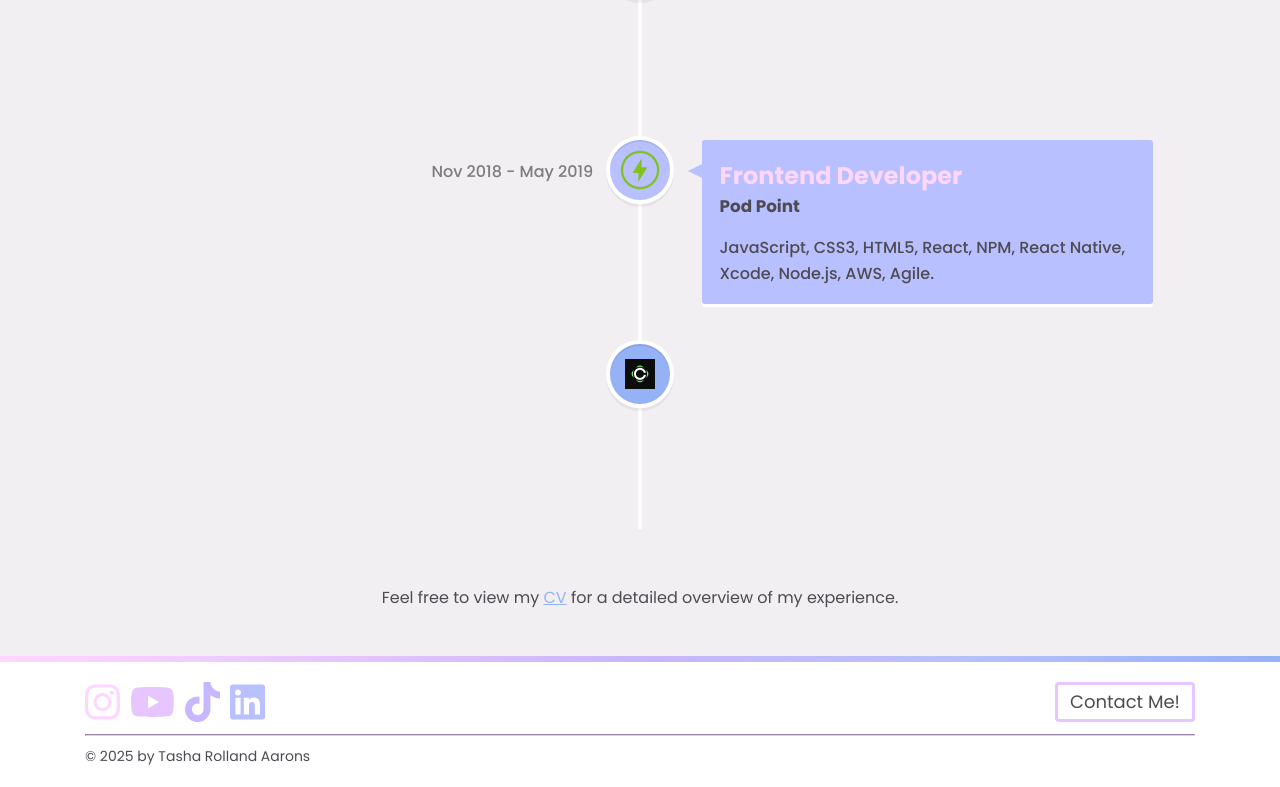
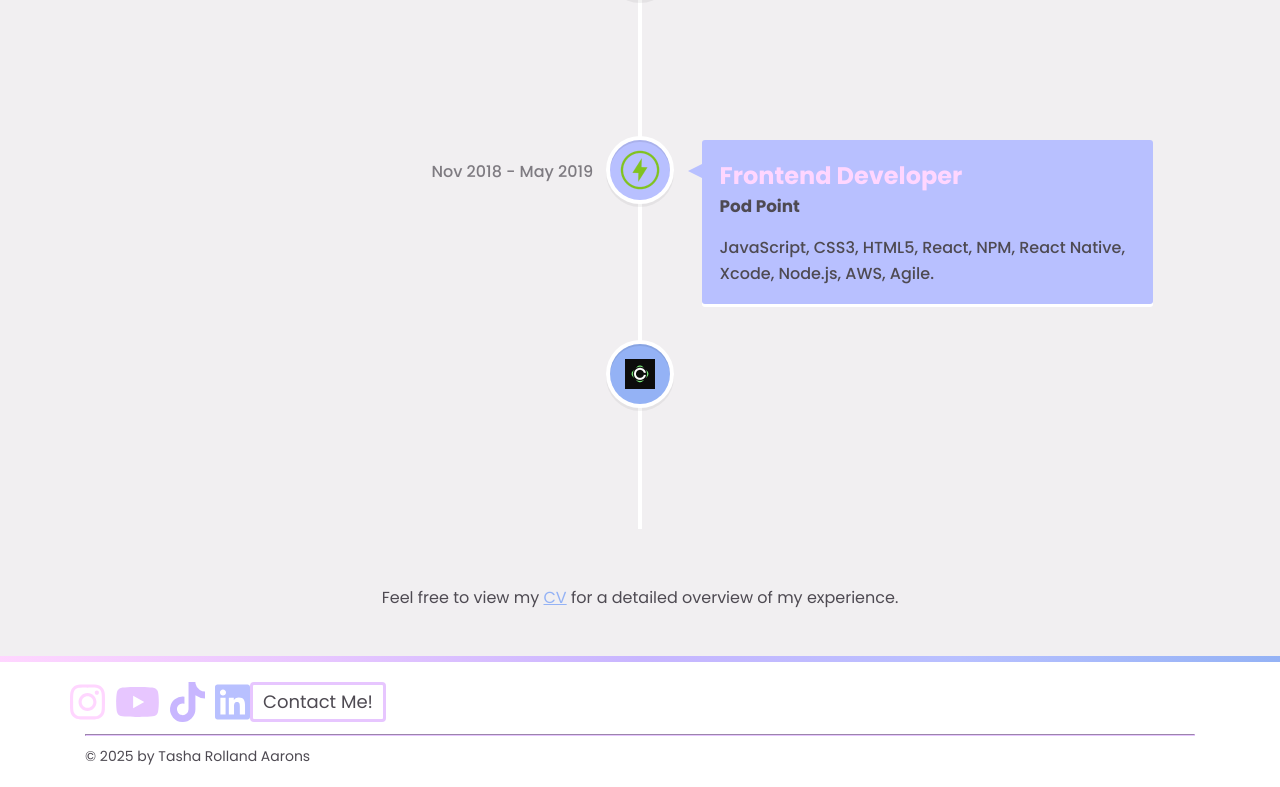
Before and after one commit to TashaRolland92/vite-react, a React (Vite) app: page / in a window 1280 px wide. Shown: the part 2980-3767 px from the top of the page. Built offline with nearby package versions, Linux system fonts and the light colour scheme.

Commit message:
grid edits for footer

```diff
--- a/src/components/Footer.tsx
+++ b/src/components/Footer.tsx
@@ -15,7 +15,7 @@
 		<section id="footer" className="footer">
 			<div className="container">
 				<div className="row">
-					<div className="col-12 col-md-6">
+					<div className="col-6 d-flex">
 						<div className="footer__socials">
 							{socialData.map((social, index) =>(
 								<a href={social.href} target="_blank" key={index}>
@@ -24,7 +24,7 @@
 							))}
 						</div>
 					</div>
-					<div className="col-12 col-md-6">
+					<div className="col-6">
 						<div className="contact-btn__container">
 							<a href="mailto:hi@tasharolland.com" className="btn btn__contact">Contact Me!</a>
 						</div>
```
